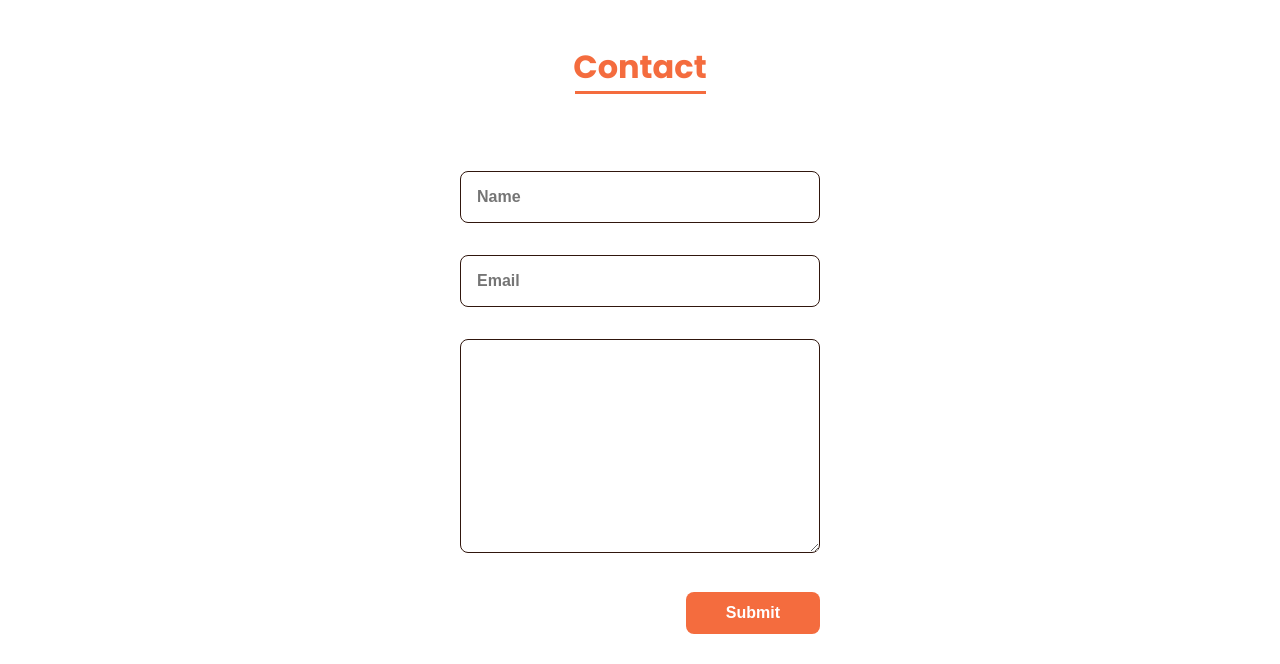
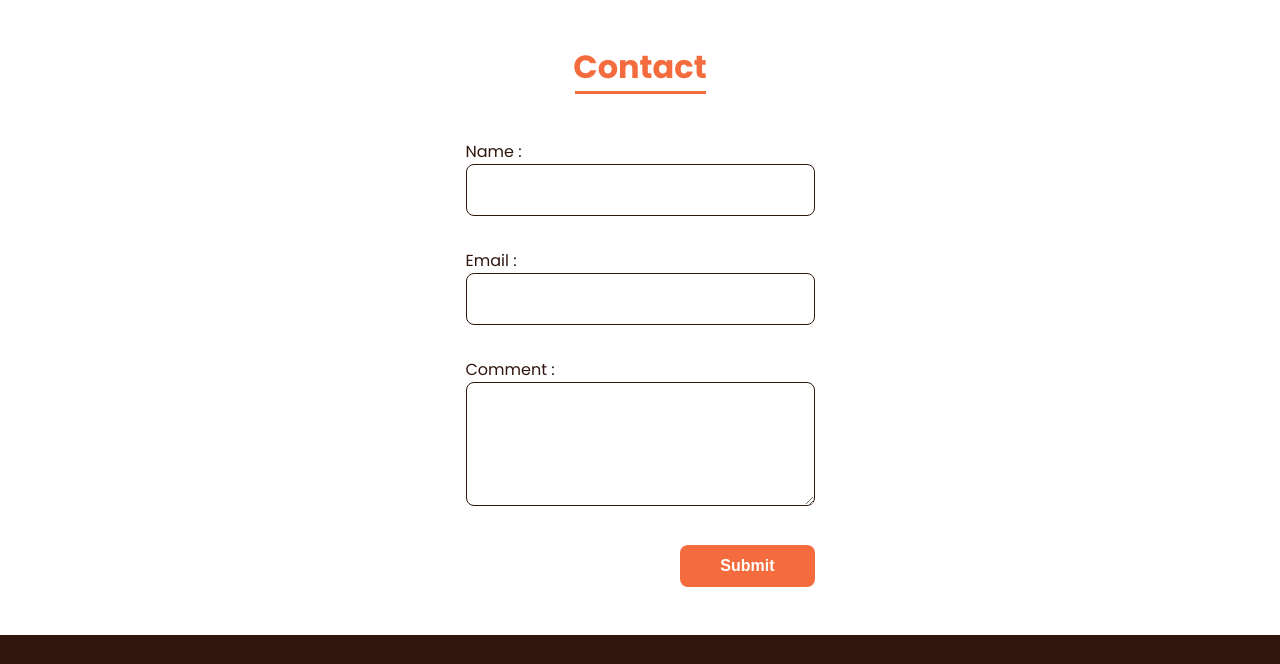
Before and after one commit to PrantaMazumDer001/PrantaMazumDer, a plain HTML site: page index.html in a window 1280 px wide. Shown: the part 2760-3424 px from the top of the page. Drawn offline with nearby package versions, Linux system fonts and the light colour scheme.

Commit message:
Update index.html

```diff
--- a/index.html
+++ b/index.html
@@ -188,12 +188,22 @@
                 <h2 class="section-title">Contact</h2>
 
                 <div class="contact__container bd-grid">
-                    <form action="" class="contact__form">
-                        <input type="text" placeholder="Name" class="contact__input">
-                        <input type="mail" placeholder="Email" class="contact__input">
-                        <textarea name="" id="" cols="0" rows="10" class="contact__input"></textarea>
-                        <input type="button" value="Submit" class="contact__button button">
-                    </form>
+                    <form action="https://api.web3forms.com/submit" method="POST">
+                        <input type="hidden" name="access_key" value="96f48fcb-6ebd-4c69-92d2-77e92aad3139">
+
+
+                        <label for="name">Name :</label>
+                        <input type="text" id="name" name="name" required class="contact__input"><br>
+
+                        <label for="email" >Email :</label>
+                        <input type="email" id="email" name="email" class="contact__input" required><br>
+
+                        <label for="comment" >Comment :</label><br>
+                        <textarea id="comment" name="comment" rows="5" cols="30" class="contact__input" required></textarea><br>
+
+                        <input type="submit" value="Submit" class="contact__button button">
+                        </form>
+
                 </div>
             </section>
         </main>
```
